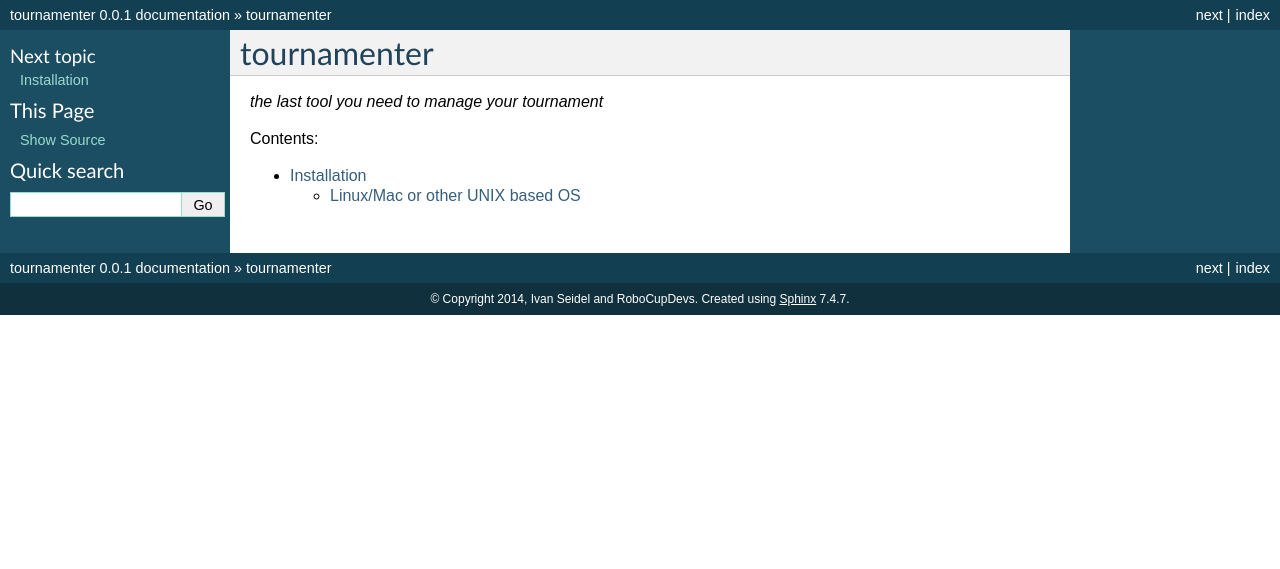
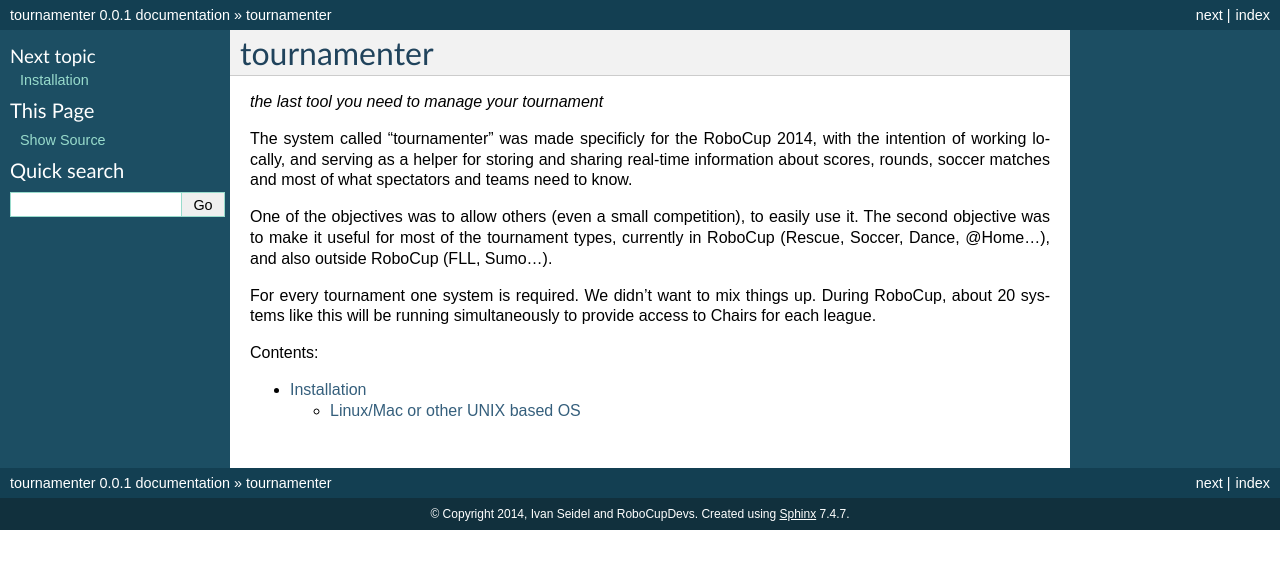
Before and after one commit to RoboCupDev/tournamenter, a Sphinx documentation site: the page built from docs/index.rst, in a window 1280 px wide. Shown: the top 569 px of the page. Built offline with Sphinx 7.4.7, drawn with Linux system fonts in a browser that asks for light colours.

Commit message:
Import of Ivan's intro

```diff
--- a/docs/index.rst
+++ b/docs/index.rst
@@ -8,6 +8,19 @@ tournamenter
 
 *the last tool you need to manage your tournament*
 
+The system called “tournamenter” was made specificly for the RoboCup 2014,
+with the intention of working locally, and serving as a helper for storing
+and sharing real-time information about scores, rounds, soccer matches and
+most of what spectators and teams need to know.
+
+One of the objectives was to allow others (even a small competition), to
+easily use it. The second objective was to make it useful for most of the
+tournament types, currently in RoboCup (Rescue, Soccer, Dance, @Home…), and
+also outside RoboCup (FLL, Sumo…).
+
+For every tournament one system is required. We didn’t want to mix things
+up. During RoboCup, about 20 systems like this will be running
+simultaneously to provide access to Chairs for each league.
 
 Contents:
 
```
